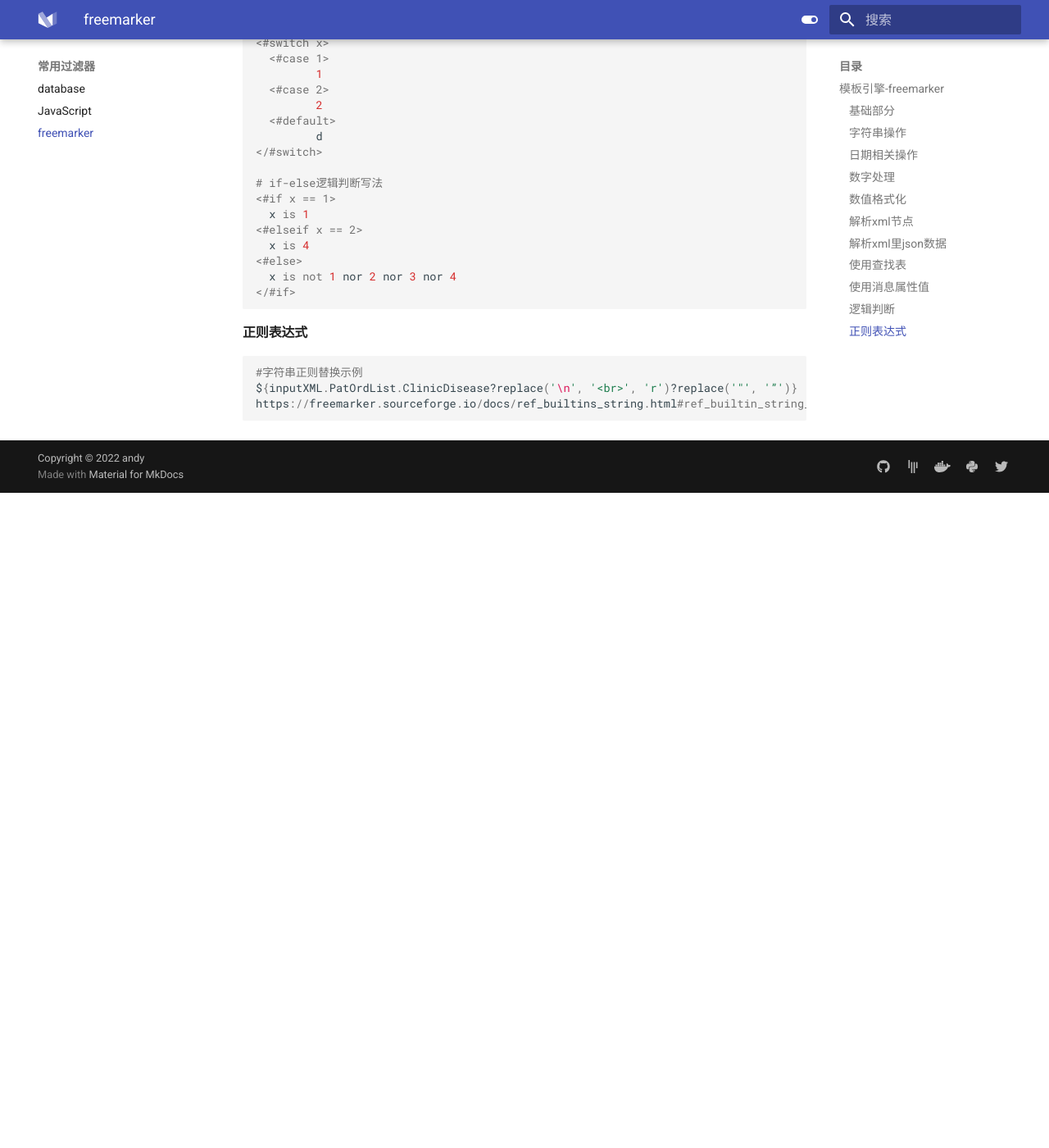
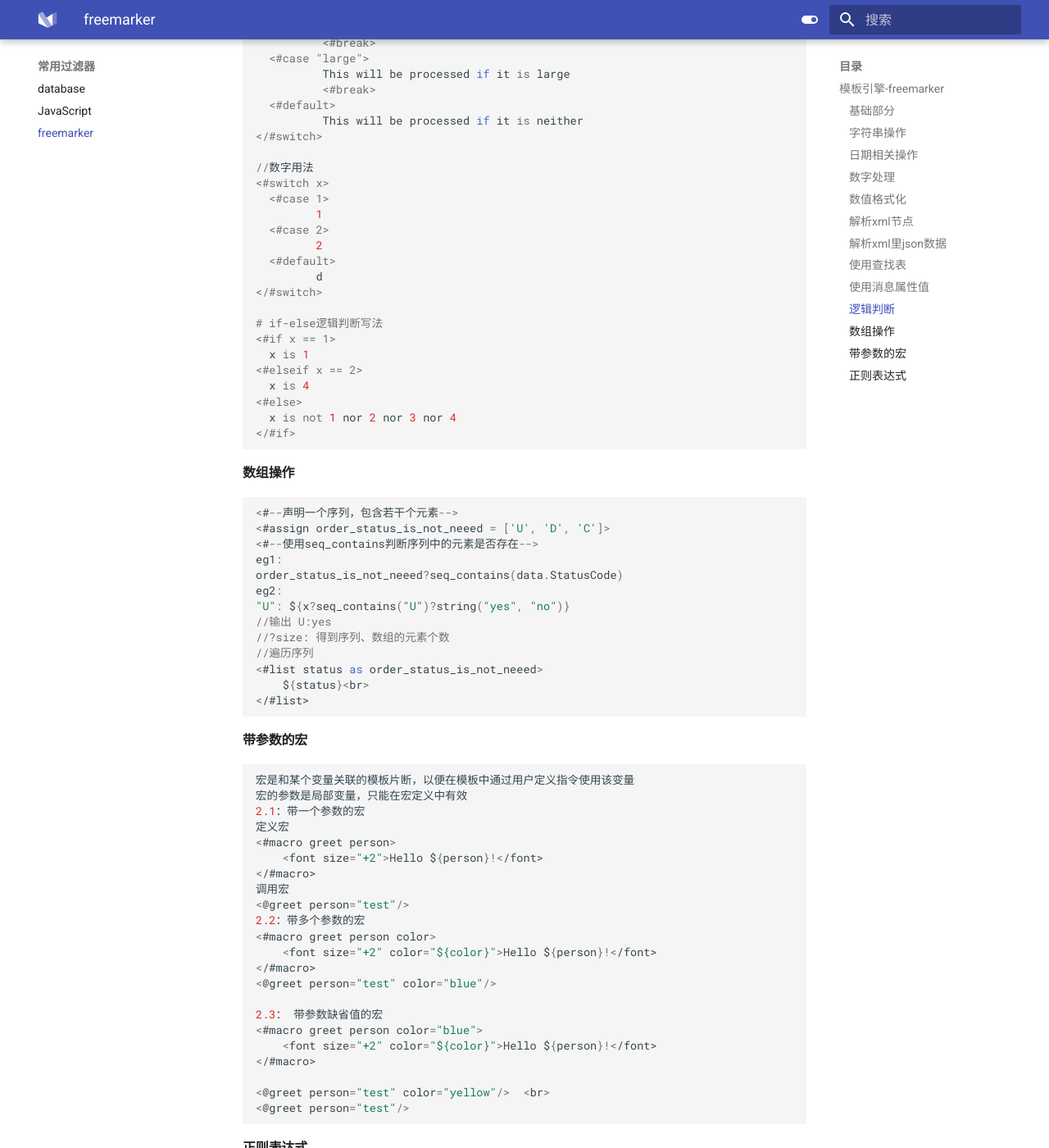
Before and after one commit to liaozhimingandy/demo, an MkDocs documentation site: the page built from docs/filter/freemarker.md, in a window 1280 px wide and 1400 px high, scrolled down 5390 px. Shown: the whole window at 82% size. Built offline with MkDocs 1.6.1 and Material for MkDocs 9.7.7, drawn with Linux system fonts in a browser that asks for light colours; before the commit the page ends 5991 px from its top, so only the background shows below that; some of the changed text lies outside the part shown.

Commit message:
更新文档

````diff
--- a/docs/filter/freemarker.md
+++ b/docs/filter/freemarker.md
@@ -28,7 +28,14 @@ ${inputXML.xml}
 # 为空时则使用默认值
 ${msg!""}或${msg!}
 
-# ?? 判断左侧的变量是否丢失
+# ?? 判断变量是否存在或对象的属性是否为null
+
+#删除连续多个变量之间的换行符; 重要--可以去除多余空白,节约空间
+<#t>标签，它的意思是去掉当前行首尾的空白，注意，换行也当成空白
+#类似还有<#lt><#rt>，意思是去掉左侧和右侧的空白。
+
+#如何输出${xxx} 这样的字符串
+<#noparse>${ccc}</#noparse>
 ```
 
 #### 字符串操作
@@ -88,6 +95,8 @@ ${"   v abcd cc "?trim}
 <#list " we are chinese you no diao"?word_list as word>
     ${word}
 </#list><#if word_has_next>,</#if>
+?将特殊html标记进行转换,如<转换成<
+?matches：是否匹配 一个正则
 ```
 
 #### 日期相关操作
@@ -298,6 +307,51 @@ ${(tmp.EMPI_ID == '')?string('0', tmp.EMPI_ID)}
 </#if>
 ```
 
+#### 数组操作
+
+```javascript
+<#--声明一个序列，包含若干个元素-->
+<#assign order_status_is_not_neeed = ['U', 'D', 'C']>
+<#--使用seq_contains判断序列中的元素是否存在-->
+eg1:
+order_status_is_not_neeed?seq_contains(data.StatusCode)
+eg2:
+"U": ${x?seq_contains("U")?string("yes", "no")}
+//输出 U:yes
+//?size: 得到序列、数组的元素个数
+//遍历序列
+<#list status as order_status_is_not_neeed>
+    ${status}<br>
+</#list>
+```
+
+#### 带参数的宏
+
+```javascript
+宏是和某个变量关联的模板片断，以便在模板中通过用户定义指令使用该变量
+宏的参数是局部变量，只能在宏定义中有效
+2.1：带一个参数的宏
+定义宏
+<#macro greet person>
+    <font size="+2">Hello ${person}!</font>
+</#macro>
+调用宏
+<@greet person="test"/>
+2.2：带多个参数的宏
+<#macro greet person color>
+    <font size="+2" color="${color}">Hello ${person}!</font>
+</#macro>
+<@greet person="test" color="blue"/>
+
+2.3： 带参数缺省值的宏
+<#macro greet person color="blue">
+    <font size="+2" color="${color}">Hello ${person}!</font>
+</#macro>
+
+<@greet person="test" color="yellow"/>  <br>
+<@greet person="test"/>
+```
+
 #### 正则表达式
 
 ```python
--- a/mkdocs.yml
+++ b/mkdocs.yml
@@ -66,7 +66,7 @@ theme:
   font:
     text: Roboto
     code: Roboto Mono
-  favicon: assets/favicon.png
+  favicon: /docs-note-rhapsody/assets/favicon.png
   icon:
     logo: logo
 
````
